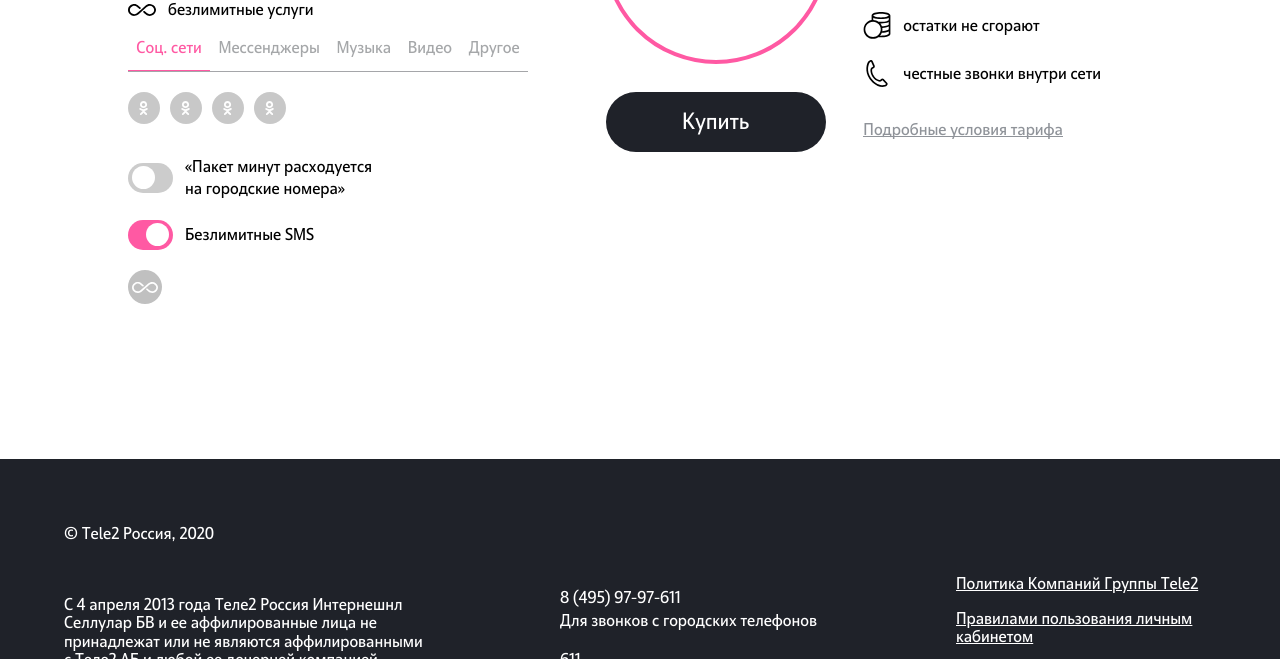
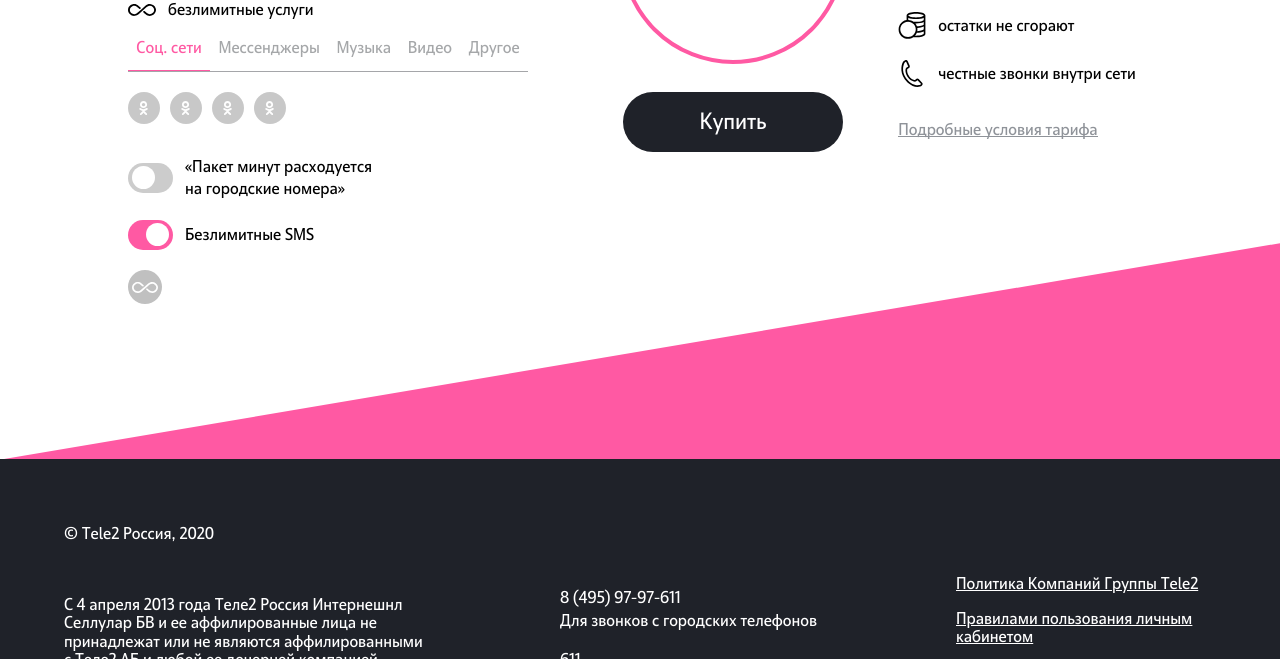
Before and after one commit to obitobi/tele2Hackathon, a plain HTML site: page main.html in a window 1280 px wide. Shown: the part 485-1144 px from the top of the page. Drawn offline with Linux system fonts and the light colour scheme.

Commit message:
fix: uncomment triangle css

```diff
--- a/main.css
+++ b/main.css
@@ -338,7 +338,7 @@ input:checked+.unlimited__slider:before {
 
 /* КОНЕЦ БЛОК plan-info*/
 
-/* .triangle {
+.triangle {
   background-image: url(./images/triangle.svg);
   background-repeat: no-repeat;
   min-width: 100%;
@@ -348,18 +348,6 @@ input:checked+.unlimited__slider:before {
   left: 0;
   background-size: cover;
 }
-
-/* .triangle {
-  background-image: url(./images/triangle.svg);
-  background-repeat: no-repeat;
-  position: absolute;
-  bottom: 0;
-  left: 0;
-
-
-  min-width: 100%;
-  min-height: 100%;
-} */
 
 .footer {
   min-height: 350px;
```
